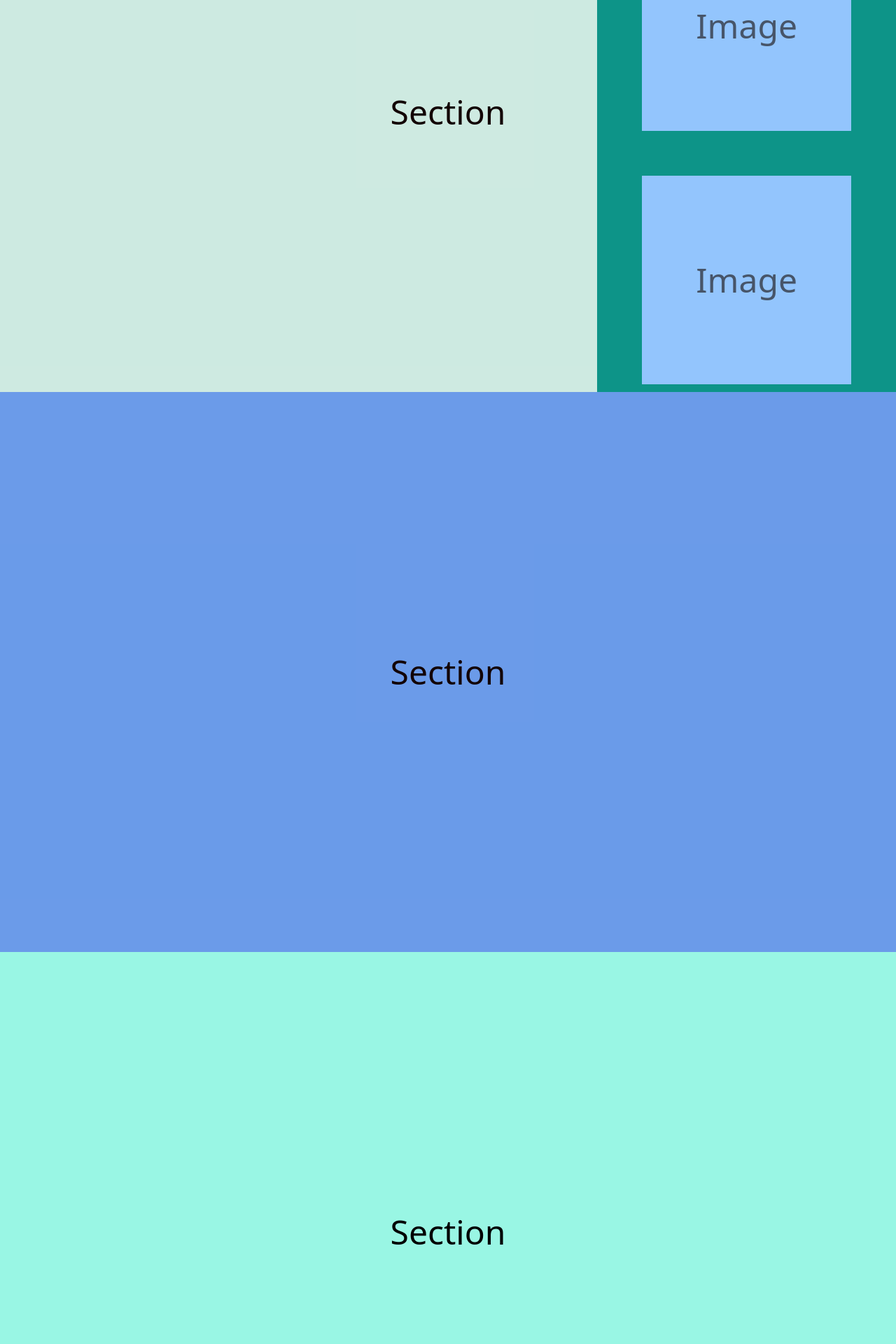
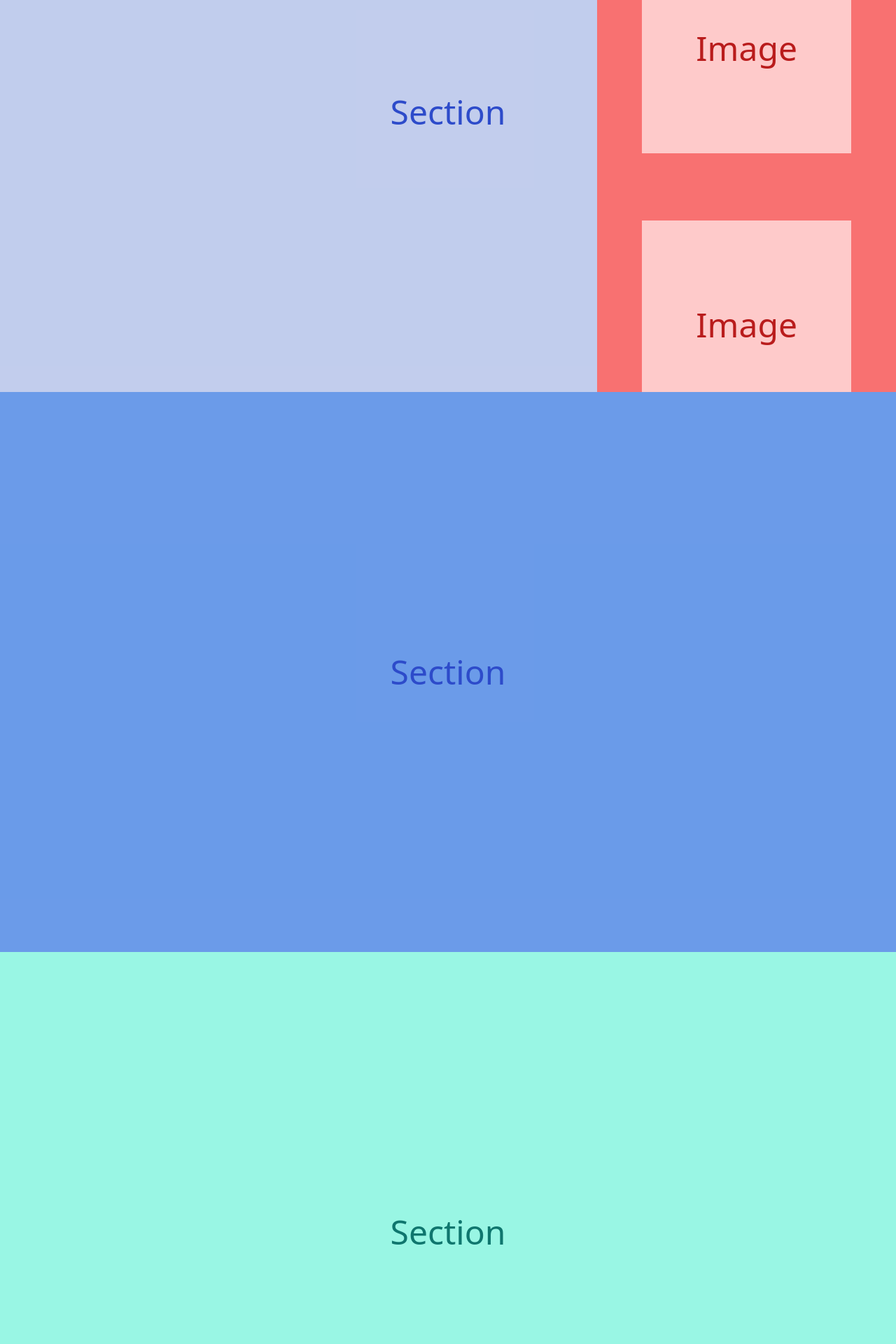
Before and after one commit to abruptpause/red-template-nextjs, a Next.js app: page / in a window 1280 px wide. Shown: the part 240-2160 px from the top of the page at 70% size. Built offline with nearby package versions, Linux system fonts and the light colour scheme; a web font is replaced by a local one.

Commit message:
right nav images and scroll (2)

```diff
--- a/pages/index.js
+++ b/pages/index.js
@@ -1,10 +1,7 @@
 #!/usr/bin/env node
 
-
 const StickyImage = () => (
-
-
-  <div className="grid justify-center w-full items-center aspect-square bg-blue-300 text-slate-600 text-5xl text-center my-16">
+  <div className="grid justify-center w-full items-center aspect-square bg-red-200 text-red-700 text-5xl text-center my-24">
     <div>
       <h1>Image</h1>
     </div>
@@ -13,7 +10,7 @@ const StickyImage = () => (
 
 const Sticky = () => (
   <section className='absolute top-0 left-0 grid grid-cols-3 w-full h-full bg-red-600/[.08]'>
-      <div className='overflow-y-scroll col-span-1 col-start-3 h-screen top-0 right-0 sticky bg-teal-600 p-16'>
+      <div className='overflow-y-scroll col-span-1 col-start-3 h-screen top-0 right-0 sticky bg-red-400 p-16'>
         <StickyImage />
         <StickyImage />
         <StickyImage />
@@ -21,21 +18,22 @@ const Sticky = () => (
   </section>
 )
 
-
-const PlaceHolder = ({ bg = 'bg-slate-50', text = 'section' }) => (
+const PlaceHolder = ({ bg = 'bg-slate-200', fg = 'text-slate-700' }) => (
   <section className={`flex items-center justify-center min-h-screen ${bg}`}>
-    <h1 className='text-center text-5xl capitalize'>{text}</h1>
+    <h1 className={`text-center text-5xl capitalize ${fg}`}>Section</h1>
   </section>
 )
+
 const Home = () => (
   <main>
     <section className='relative'>
       <Sticky />
-      <PlaceHolder bg='bg-teal-100' />
-      <PlaceHolder bg='bg-blue-400' />
+      <PlaceHolder bg='bg-blue-200' fg='text-blue-700' />
+      <PlaceHolder bg='bg-blue-400' fg='text-blue-700' />
     </section>
-    <PlaceHolder bg='bg-teal-200' />
-    <PlaceHolder bg='bg-blue-500' />
+    <PlaceHolder bg='bg-teal-200' fg='text-teal-700' />
+    <PlaceHolder bg='bg-teal-500' fg='text-teal-700' />
+    <PlaceHolder bg='bg-teal-800' fg='text-teal-700' />
   </main>
 )
 
```
